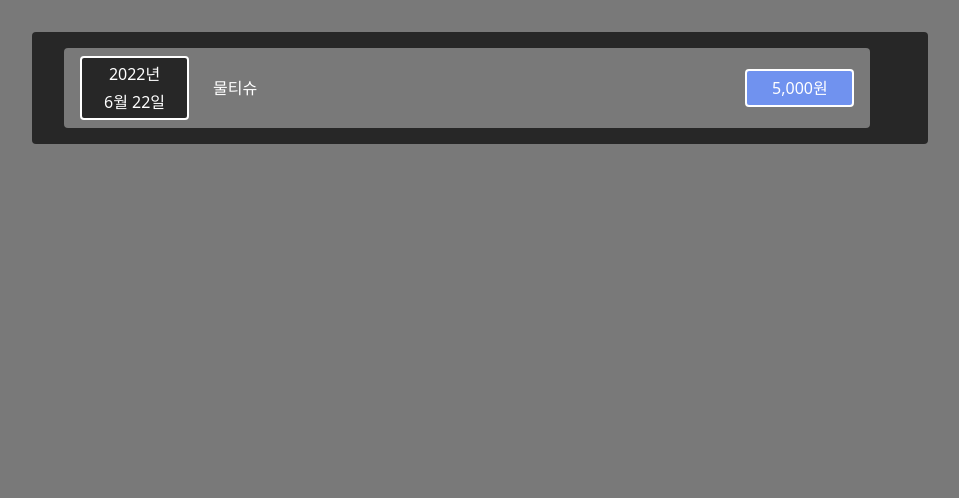
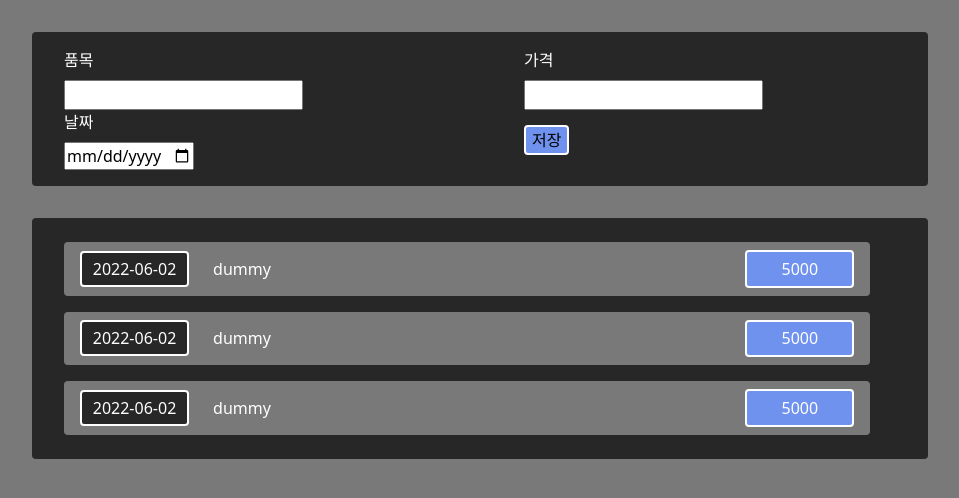
Before and after one commit to silveriron/Moneybook, a React (Create React App) app: page / in a window 1280 px wide. Shown: the top 498 px of the page, without its empty margins (160-1119 px from the left). Built offline with nearby package versions, Linux system fonts and the light colour scheme.

Commit message:
지출 추가 컴포넌트

```diff
--- a/src/App.js
+++ b/src/App.js
@@ -1,12 +1,41 @@
 import "bootstrap/dist/css/bootstrap.min.css";
+import { useState } from "react";
 import "./App.css";
 
 import Expense from "./components/Expense/Expense";
+import NewExpense from "./components/NewExpense/NewExpense";
 
 function App() {
+  const [expenseLists, setExpenseLists] = useState([
+    {
+      id: 1,
+      title: "dummy",
+      price: 5000,
+      date: "2022-06-02",
+    },
+    {
+      id: 2,
+      title: "dummy",
+      price: 5000,
+      date: "2022-06-02",
+    },
+    {
+      id: 3,
+      title: "dummy",
+      price: 5000,
+      date: "2022-06-02",
+    },
+  ]);
+
+  const expenseListHandler = (expenseData) => {
+    const nextExpenseLists = [...expenseLists, expenseData];
+    setExpenseLists(nextExpenseLists);
+  };
+
   return (
     <div>
-      <Expense />
+      <NewExpense onSaveExpense={expenseListHandler} />
+      <Expense expenseLists={expenseLists} />
     </div>
   );
 }
--- a/src/components/Expense/Expense.css
+++ b/src/components/Expense/Expense.css
@@ -3,5 +3,5 @@
   background-color: rgb(39, 39, 39);
   border-radius: 4px;
   margin: 2rem auto;
-  padding: 1rem 0;
+  padding: 0.5rem 0;
 }
--- a/src/components/Expense/Expense.js
+++ b/src/components/Expense/Expense.js
@@ -2,10 +2,12 @@ import ExpenseItem from "./ExpenseItem";
 import { Container } from "react-bootstrap";
 import "./Expense.css";
 
-const Expense = () => {
+const Expense = ({ expenseLists }) => {
   return (
     <Container className="expenseList">
-      <ExpenseItem />
+      {expenseLists.map((expenseList) => {
+        return <ExpenseItem expenseList={expenseList} key={expenseList.id} />;
+      })}
     </Container>
   );
 };
--- a/src/components/Expense/ExpenseItem.css
+++ b/src/components/Expense/ExpenseItem.css
@@ -3,7 +3,7 @@
   width: 90%;
   background-color: rgb(121, 121, 121);
   border-radius: 4px;
-  margin: 0 2rem;
+  margin: 1rem 2rem;
   padding: 0.5rem 1rem;
 }
 
--- a/src/components/Expense/ExpenseItem.js
+++ b/src/components/Expense/ExpenseItem.js
@@ -1,19 +1,20 @@
 import { Container, Row, Col } from "react-bootstrap";
 import "./ExpenseItem.css";
 
-const ExpenseItem = () => {
+const ExpenseItem = ({ expenseList }) => {
+  console.log(expenseList);
+
   return (
     <Container className="expenseItem">
       <Row>
         <Col>
           <div className="dateBox">
-            <p>2022년</p>
-            <p>6월 22일</p>
+            <p>{expenseList.date}</p>
           </div>
         </Col>
-        <Col xs={8}>물티슈</Col>
+        <Col xs={8}>{expenseList.title}</Col>
         <Col>
-          <div className="moneyBox">5,000원</div>
+          <div className="moneyBox">{expenseList.price}</div>
         </Col>
       </Row>
     </Container>
--- /dev/null
+++ b/src/components/NewExpense/NewExpense.css
@@ -0,0 +1,23 @@
+.newExpense {
+  width: 70%;
+  background-color: rgb(39, 39, 39);
+  border-radius: 4px;
+  margin: 2rem auto;
+  padding: 1rem 0;
+  color: white;
+}
+
+.newExpense .col {
+  margin-left: 2rem;
+}
+
+label {
+  display: block;
+  margin-bottom: 0.5rem;
+}
+
+.newExpense button {
+  border: 2px solid white;
+  border-radius: 4px;
+  background-color: rgb(112, 146, 239);
+}
--- /dev/null
+++ b/src/components/NewExpense/NewExpense.js
@@ -0,0 +1,66 @@
+import { useState } from "react";
+import { Container, Row, Col } from "react-bootstrap";
+import "./NewExpense.css";
+
+const NewExpense = (props) => {
+  const [title, setTitle] = useState("");
+  const [price, setPrice] = useState("");
+  const [date, setDate] = useState("");
+
+  const titleHandler = (e) => {
+    setTitle(e.target.value);
+  };
+
+  const priceHandler = (e) => {
+    setPrice(e.target.value);
+  };
+
+  const dateHandler = (e) => {
+    setDate(e.target.value);
+  };
+
+  const expenseHandler = (e) => {
+    e.preventDefault();
+    const expenseData = {
+      title,
+      price,
+      date,
+      id: Math.random().toString(),
+    };
+    props.onSaveExpense(expenseData);
+  };
+
+  return (
+    <Container className="newExpense">
+      <form onSubmit={expenseHandler}>
+        <Row>
+          <Col>
+            <label>품목</label>
+            <input name="title" type="text" onInput={titleHandler} />
+          </Col>
+          <Col>
+            <label>가격</label>
+            <input name="price" type="number" onInput={priceHandler} />
+          </Col>
+        </Row>
+        <Row>
+          <Col>
+            <label>날짜</label>
+            <input
+              name="date"
+              type="date"
+              min="2019-01-01"
+              max="2022-12-31"
+              onInput={dateHandler}
+            />
+          </Col>
+          <Col>
+            <button type="submit">저장</button>
+          </Col>
+        </Row>
+      </form>
+    </Container>
+  );
+};
+
+export default NewExpense;
--- a/src/index.js
+++ b/src/index.js
@@ -1,14 +1,14 @@
-import React from 'react';
-import ReactDOM from 'react-dom/client';
-import './index.css';
-import App from './App';
-import reportWebVitals from './reportWebVitals';
+import React from "react";
+import ReactDOM from "react-dom/client";
+import "./index.css";
+import App from "./App";
+import reportWebVitals from "./reportWebVitals";
 
-const root = ReactDOM.createRoot(document.getElementById('root'));
+const root = ReactDOM.createRoot(document.getElementById("root"));
 root.render(
-  <React.StrictMode>
+  <div>
     <App />
-  </React.StrictMode>
+  </div>
 );
 
 // If you want to start measuring performance in your app, pass a function
```
